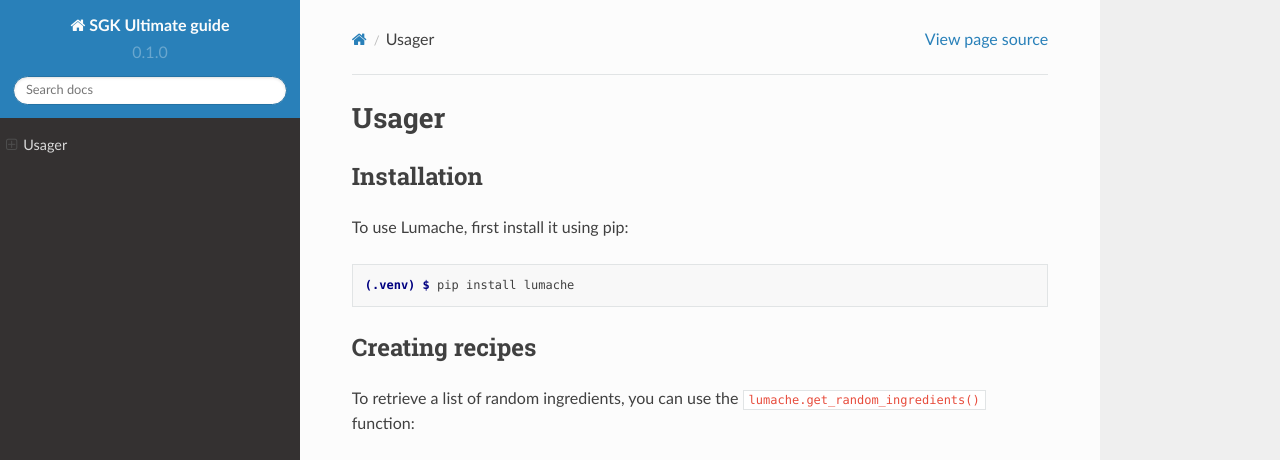
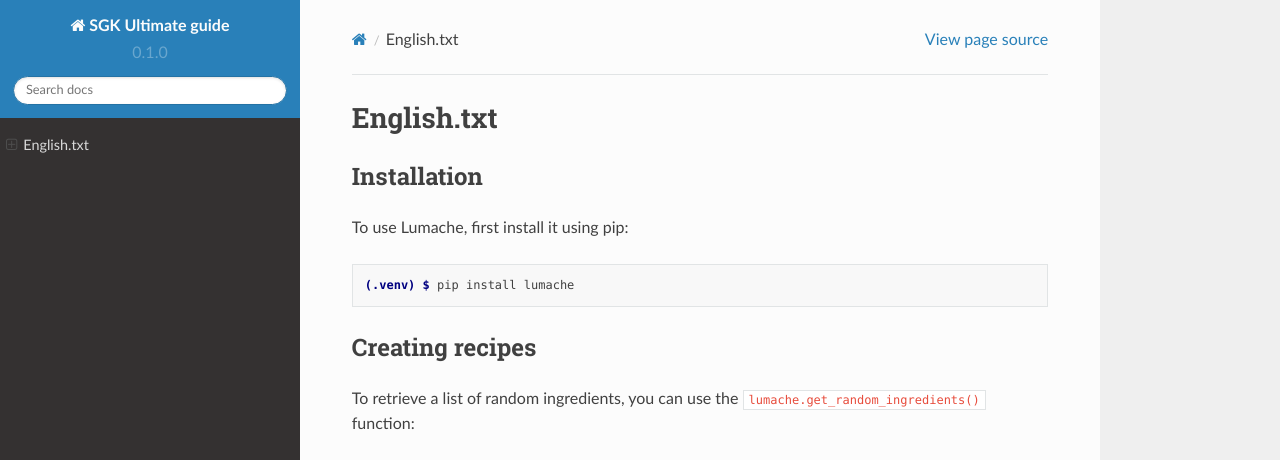
Before and after one commit to microbullet/SGK-Modding-guide, a Sphinx documentation site: the page built from docs/source/english.txt.rst, in a window 1280 px wide and 1036 px high. Shown: the top 460 px of the window. Built offline with Sphinx 7.4.7 and the Read the Docs theme 2.0.0, drawn with Linux system fonts in a browser that asks for light colours; grey boxes are pictures that could not be loaded.

Commit message:
Update english.txt.rst

```diff
--- a/docs/source/english.txt.rst
+++ b/docs/source/english.txt.rst
@@ -1,4 +1,4 @@
-Usager
+English.txt
 =====
 
 .. _installation:
```
